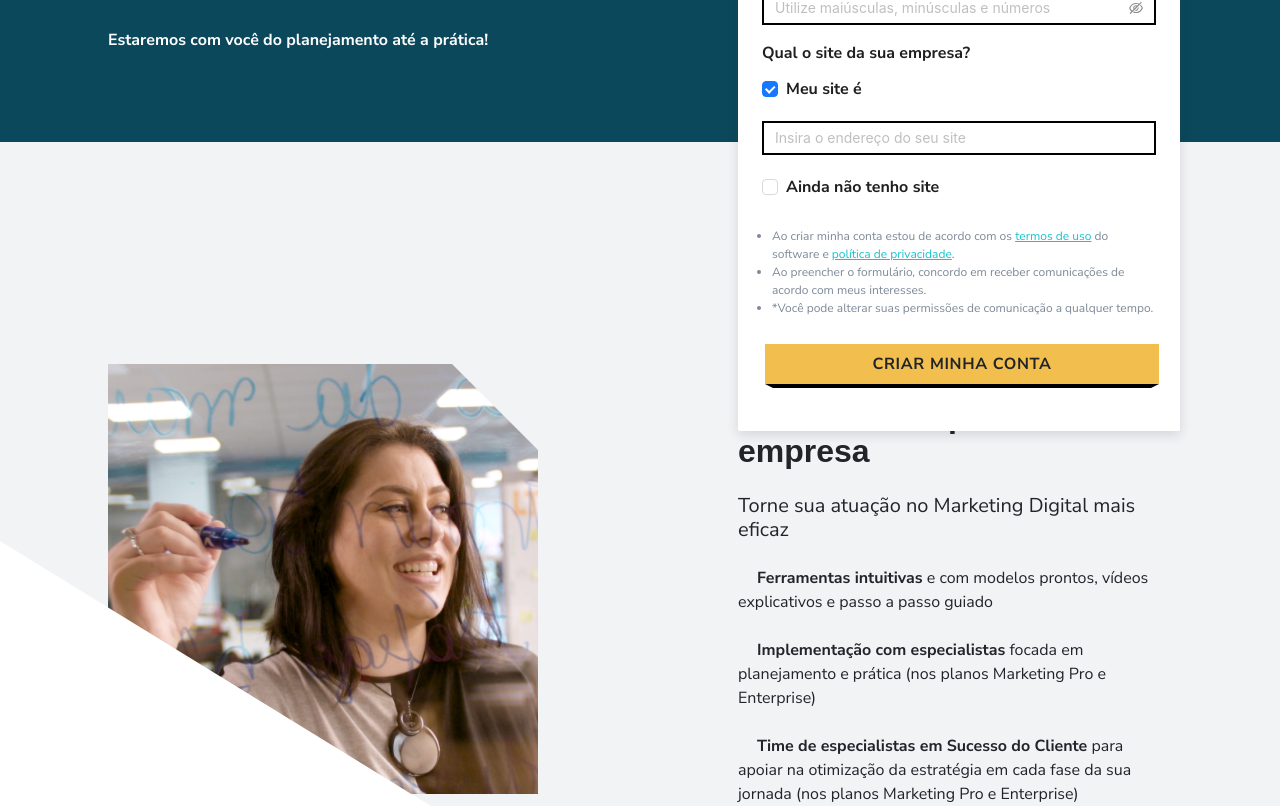
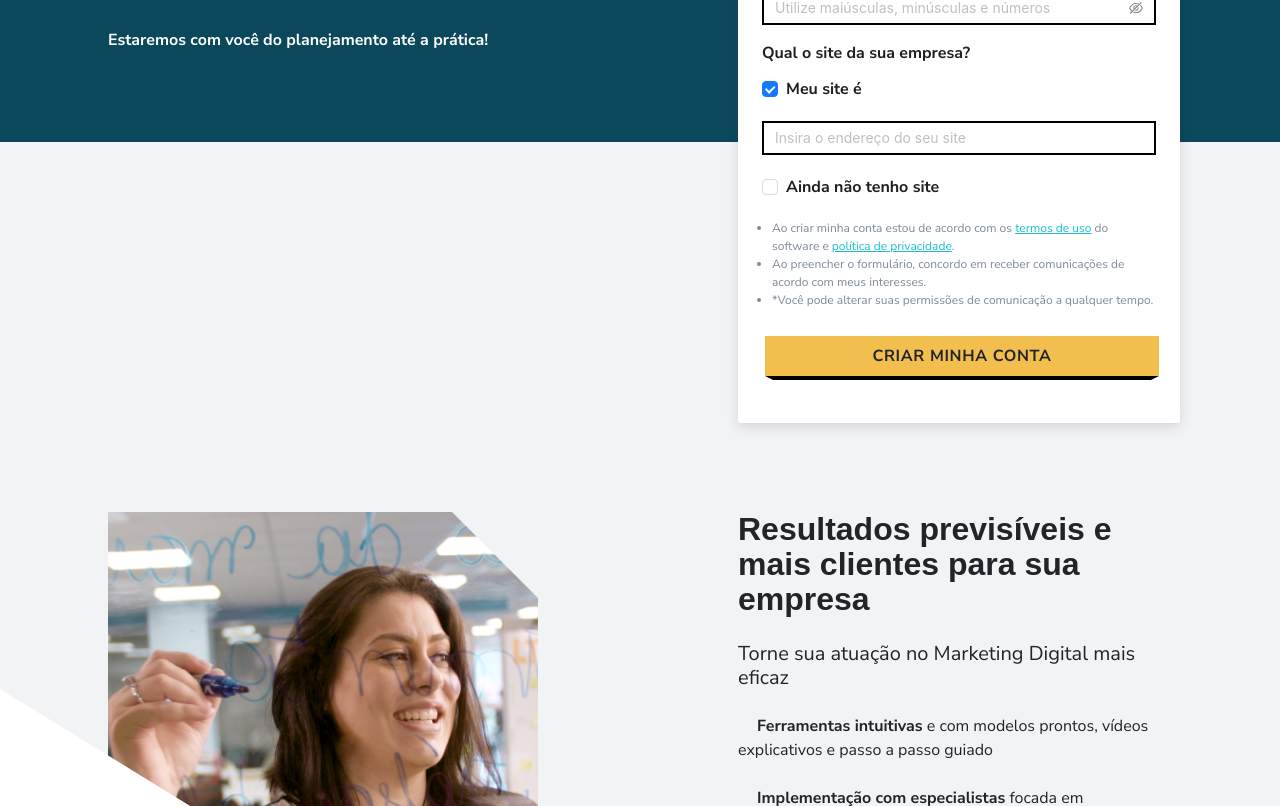
Before and after one commit to fcpmagalhaes/rd-challenge, a Next.js app: page / in a window 1280 px wide. Shown: the part 714-1520 px from the top of the page. Built offline with nearby package versions, Linux system fonts and the light colour scheme; no server answers; some icons are missing; a web font is replaced by a local one.

Commit message:
Fix form overlapping text title

```diff
--- a/src/components/LeadForm/styles.module.scss
+++ b/src/components/LeadForm/styles.module.scss
@@ -66,7 +66,7 @@
     }
 
     .terms {
-      margin: 24px 0 24px 0;
+      margin: 8px 0 24px 0;
       li {
         color: var(--gray70);
         font-style: normal;
--- a/src/components/Sections/ListSection/styles.module.scss
+++ b/src/components/Sections/ListSection/styles.module.scss
@@ -2,6 +2,14 @@
 
 .mainSection {
   @include sectionContainer;
+
+  @media (min-width: 768px) {
+    padding-top: 330px;
+  }
+
+  @media (min-width: 992px) {
+    padding-top: 370px;
+  }
 
   .primaryColor {
     color: var(--primary60);
@@ -20,8 +28,10 @@
 
     @media (min-width: 576px) {
       font-size: 32px;
-      margin-top: 222px;
       margin-bottom: 24px;
+    }
+    @media (min-width: 768px) {
+      margin-top: 0;
     }
   }
 
@@ -60,7 +70,6 @@
     text-align: center;
 
     @media (min-width: 768px) {
-      margin-top: 222px;
       text-align: left;
     }
     .imageContent {
```
